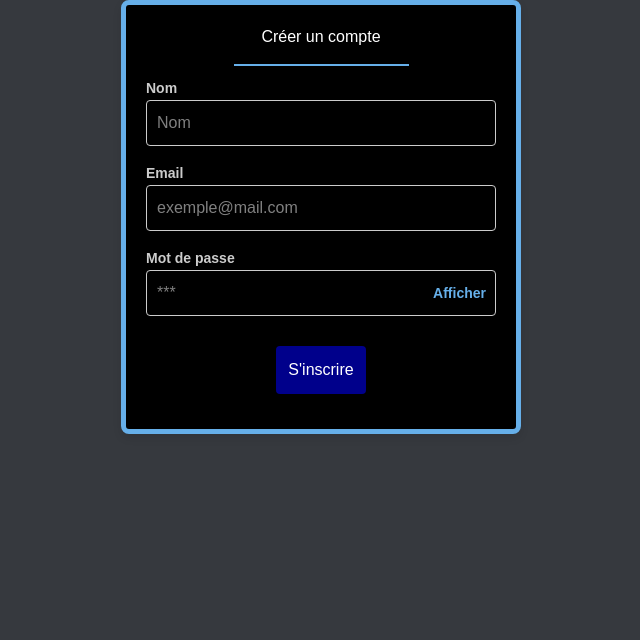
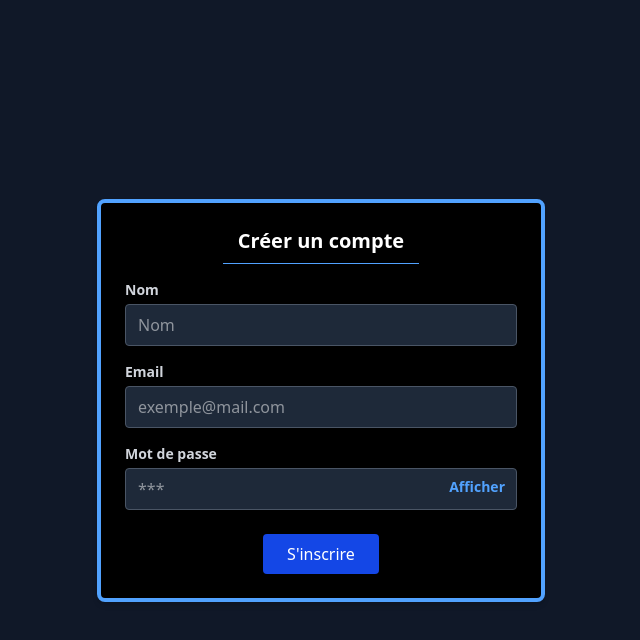
Before and after one commit to swandrn/lesha, a React (Vite) app in the folder client/: page /register in a window 1280 px wide. Shown: the top 640 px of the page, without its empty margins (319-959 px from the left). Built offline with nearby package versions, Linux system fonts and the light colour scheme.

Commit message:
style: switch from css to tailwind

```diff
--- a/client/src/components/EditAccount.tsx
+++ b/client/src/components/EditAccount.tsx
@@ -1,32 +1,31 @@
-import { useState } from 'react';
-import '../styles/EditAccount.css';
+import { useState } from "react";
 
 function EditAccount() {
-    const [displayName, setDisplayName] = useState('');
-    const [username, setUsername] = useState('');
-    const [email, setEmail] = useState('');
-    const [password, setPassword] = useState('');
+  const [displayName, setDisplayName] = useState("");
+  const [username, setUsername] = useState("");
+  const [email, setEmail] = useState("");
+  const [password, setPassword] = useState("");
   const [showPassword, setShowPassword] = useState(false);
-    const [error, setError] = useState<string>('');
+  const [error, setError] = useState<string>("");
 
   const handleSubmit = (e: React.FormEvent) => {
     e.preventDefault();
 
     if (!username || !email || !password) {
-            setError('Tous les champs sont obligatoires.');
+      setError("Tous les champs sont obligatoires.");
       return;
     }
 
     const emailPattern = /^[^\s@]+@[^\s@]+\.[^\s@]+$/;
     if (!emailPattern.test(email)) {
-            setError('Veuillez entrer un email valide.');
+      setError("Veuillez entrer un email valide.");
       return;
     }
 
-        console.log('Nom d\'affichage:', displayName);
-        console.log('Nom d\'utilisateur:', username);
-        console.log('Email:', email);
-        console.log('Mot de passe:', password);
+    console.log("Nom d'affichage:", displayName);
+    console.log("Nom d'utilisateur:", username);
+    console.log("Email:", email);
+    console.log("Mot de passe:", password);
   };
 
   const togglePasswordVisibility = () => {
@@ -34,28 +33,44 @@ function EditAccount() {
   };
 
   return (
-        <form onSubmit={handleSubmit} className="auth-form">
-            <center>
-                <div className="title-container">
-                    <h2>Modifier le compte</h2>
+    <div className="flex items-center justify-center min-h-screen bg-gray-900 text-white">
+      <form
+        onSubmit={handleSubmit}
+        className="w-full max-w-md p-6 bg-black border-4 border-blue-400 rounded-lg shadow-md"
+      >
+        <div className="text-center">
+          <h2 className="text-xl font-bold">Modifier le compte</h2>
+          <hr className="w-1/2 mx-auto mt-2 border-blue-400" />
         </div>
-                <hr className="title-line" />
-            </center>
 
-            {error && <div className="error-message">{error}</div>}
+        {error && (
+          <div className="mt-4 text-center text-red-500 text-sm">{error}</div>
+        )}
 
-            <div>
-                <label htmlFor="displayName">Nom d'affichage</label>
+        <div className="mt-4">
+          <label
+            htmlFor="displayName"
+            className="block text-sm font-bold text-gray-300"
+          >
+            Nom d'affichage
+          </label>
           <input
             id="displayName"
             type="text"
             placeholder="Nom d'affichage"
             value={displayName}
             onChange={(e) => setDisplayName(e.target.value)}
+            className="w-full px-3 py-2 mt-1 text-white bg-gray-800 border border-gray-600 rounded focus:outline-none focus:border-blue-400"
           />
         </div>
-            <div>
-                <label htmlFor="username">Nom d'utilisateur</label>
+
+        <div className="mt-4">
+          <label
+            htmlFor="username"
+            className="block text-sm font-bold text-gray-300"
+          >
+            Nom d'utilisateur
+          </label>
           <input
             id="username"
             type="text"
@@ -63,10 +78,17 @@ function EditAccount() {
             value={username}
             onChange={(e) => setUsername(e.target.value)}
             required
+            className="w-full px-3 py-2 mt-1 text-white bg-gray-800 border border-gray-600 rounded focus:outline-none focus:border-blue-400"
           />
         </div>
-            <div>
-                <label htmlFor="email">Email</label>
+
+        <div className="mt-4">
+          <label
+            htmlFor="email"
+            className="block text-sm font-bold text-gray-300"
+          >
+            Email
+          </label>
           <input
             id="email"
             type="email"
@@ -74,28 +96,46 @@ function EditAccount() {
             value={email}
             onChange={(e) => setEmail(e.target.value)}
             required
+            className="w-full px-3 py-2 mt-1 text-white bg-gray-800 border border-gray-600 rounded focus:outline-none focus:border-blue-400"
           />
         </div>
-            <div>
-                <label htmlFor="password">Mot de passe</label>
-                <div className="password-container">
+
+        <div className="mt-4">
+          <label
+            htmlFor="password"
+            className="block text-sm font-bold text-gray-300"
+          >
+            Mot de passe
+          </label>
+          <div className="relative">
             <input
               id="password"
-                        type={showPassword ? 'text' : 'password'}
+              type={showPassword ? "text" : "password"}
               placeholder="Nouveau mot de passe"
               value={password}
               onChange={(e) => setPassword(e.target.value)}
               required
+              className="w-full px-3 py-2 mt-1 text-white bg-gray-800 border border-gray-600 rounded focus:outline-none focus:border-blue-400"
             />
-                    <button type="button" onClick={togglePasswordVisibility} className="password-toggle-btn">
-                        {showPassword ? 'Cacher' : 'Afficher'}
+            <button
+              type="button"
+              onClick={togglePasswordVisibility}
+              className="absolute right-3 top-1/2 transform -translate-y-1/2 text-blue-400 text-sm font-bold focus:outline-none"
+            >
+              {showPassword ? "Cacher" : "Afficher"}
             </button>
           </div>
         </div>
-            <div>
-                <input type="submit" value="Sauvegarder les modifications" />
+
+        <div className="mt-6 flex justify-center">
+          <input
+            type="submit"
+            value="Sauvegarder les modifications"
+            className="px-6 py-2 text-white bg-blue-700 rounded cursor-pointer hover:bg-blue-400 transition"
+          />
         </div>
       </form>
+    </div>
   );
 }
 
--- a/client/src/components/Login.tsx
+++ b/client/src/components/Login.tsx
@@ -1,5 +1,4 @@
 import { useState } from "react";
-import "../styles/Auth.css";
 import axios from "axios";
 import { useNavigate } from "react-router-dom";
 
@@ -30,7 +29,7 @@ function Login() {
         },
         (error) => {
           return Promise.reject(error);
-        }
+        },
       );
       const res = await axios.post("http://localhost:8080/login", {
         email,
@@ -48,33 +47,74 @@ function Login() {
   };
 
   return (
-    <form onSubmit={handleSubmit} className="auth-form">
-      <center>
-        <div className="title-container">
-          <h2>Authentification</h2>
+    <div className="flex items-center justify-center min-h-screen bg-gray-900 text-white">
+      <form
+        onSubmit={handleSubmit}
+        className="w-full max-w-md p-6 bg-black border-4 border-blue-400 rounded-lg shadow-md"
+      >
+        <div className="text-center">
+          <h2 className="text-xl font-bold">Authentification</h2>
+          <hr className="w-1/2 mx-auto mt-2 border-blue-400" />
         </div>
-        <hr className="title-line" />
-      </center>
 
-      {error && <div className="error-message">{error}</div>}
+        {error && (
+          <div className="mt-4 text-center text-red-500 text-sm">{error}</div>
+        )}
 
-      <div>
-        <label htmlFor="email">Email</label>
-        <input id="email" type="email" placeholder="Email" value={email} onChange={(e) => setEmail(e.target.value)} required />
+        <div className="mt-4">
+          <label
+            htmlFor="email"
+            className="block text-sm font-bold text-gray-300"
+          >
+            Email
+          </label>
+          <input
+            id="email"
+            type="email"
+            placeholder="Email"
+            value={email}
+            onChange={(e) => setEmail(e.target.value)}
+            required
+            className="w-full px-3 py-2 mt-1 text-white bg-gray-800 border border-gray-600 rounded focus:outline-none focus:border-blue-400"
+          />
         </div>
-      <div>
-        <label htmlFor="password">Mot de passe</label>
-        <div className="password-container">
-          <input id="password" type={showPassword ? "text" : "password"} placeholder="********" value={password} onChange={(e) => setPassword(e.target.value)} required />
-          <button type="button" onClick={togglePasswordVisibility} className="password-toggle-btn">
+
+        <div className="mt-4">
+          <label
+            htmlFor="password"
+            className="block text-sm font-bold text-gray-300"
+          >
+            Mot de passe
+          </label>
+          <div className="relative">
+            <input
+              id="password"
+              type={showPassword ? "text" : "password"}
+              placeholder="********"
+              value={password}
+              onChange={(e) => setPassword(e.target.value)}
+              required
+              className="w-full px-3 py-2 mt-1 text-white bg-gray-800 border border-gray-600 rounded focus:outline-none focus:border-blue-400"
+            />
+            <button
+              type="button"
+              onClick={togglePasswordVisibility}
+              className="absolute right-3 top-1/2 transform -translate-y-1/2 text-blue-400 text-sm font-bold focus:outline-none"
+            >
               {showPassword ? "Cacher" : "Afficher"}
             </button>
           </div>
         </div>
-      <div>
-        <input type="submit" value="Se connecter" />
+
+        <div className="mt-6 flex justify-center">
+          <input
+            type="submit"
+            value="Se connecter"
+            className="px-6 py-2 text-white bg-blue-700 rounded cursor-pointer hover:bg-blue-400 transition"
+          />
         </div>
       </form>
+    </div>
   );
 }
 
--- a/client/src/components/Register.tsx
+++ b/client/src/components/Register.tsx
@@ -1,41 +1,44 @@
-import { useState } from 'react';
-import '../styles/Register.css';
-import axios from 'axios';
-import { useNavigate } from 'react-router-dom';
+import { useState } from "react";
+import axios from "axios";
+import { useNavigate } from "react-router-dom";
 
 function Register() {
-    const [name, setName] = useState('');
-    const [email, setEmail] = useState('');
-    const [password, setPassword] = useState('');
+  const [name, setName] = useState("");
+  const [email, setEmail] = useState("");
+  const [password, setPassword] = useState("");
   const [showPassword, setShowPassword] = useState(false);
-    const [error, setError] = useState<string>('');
+  const [error, setError] = useState<string>("");
   const navigate = useNavigate();
+
   const handleSubmit = async (e: React.FormEvent) => {
     e.preventDefault();
 
     if (!name || !email || !password) {
-            setError('Tous les champs sont obligatoires.');
+      setError("Tous les champs sont obligatoires.");
       return;
     }
 
-        setError('');
-        console.log('Nom:', name);
-        console.log('Email:', email);
-        console.log('Mot de passe:', password);
-        await axios.post('http://localhost:8080/register', {
+    setError("");
+    console.log("Nom:", name);
+    console.log("Email:", email);
+    console.log("Mot de passe:", password);
+
+    try {
+      const res = await axios.post("http://localhost:8080/register", {
         name,
         email,
-            password
-        }).then((res) => {
-            console.log('response', res);
+        password,
+      });
+
+      console.log("response", res);
       if (res.status === 200) {
-                console.log('redirecting to login');
-                navigate('/login');
+        console.log("redirecting to login");
+        navigate("/login");
       }
-        }).catch((err) => {
-            console.log('error', err.response.data.message);
-            setError(err.response.data.message);
-        });
+    } catch (err) {
+      console.log("error", err.response?.data?.message);
+      setError(err.response?.data?.message || "Une erreur est survenue.");
+    }
   };
 
   const togglePasswordVisibility = () => {
@@ -43,18 +46,27 @@ function Register() {
   };
 
   return (
-        <form onSubmit={handleSubmit} className="auth-form">
-            <center>
-                <div className="title-container">
-                    <h2>Créer un compte</h2>
+    <div className="flex items-center justify-center min-h-screen bg-gray-900 text-white">
+      <form
+        onSubmit={handleSubmit}
+        className="w-full max-w-md p-6 bg-black border-4 border-blue-400 rounded-lg shadow-md max-h-[80vh] overflow-y-auto"
+      >
+        <div className="text-center">
+          <h2 className="text-xl font-bold">Créer un compte</h2>
+          <hr className="w-1/2 mx-auto mt-2 border-blue-400" />
         </div>
-                <hr className="title-line" />
-            </center>
 
-            {error && <div className="error-message">{error}</div>}
+        {error && (
+          <div className="mt-4 text-center text-red-500 text-sm">{error}</div>
+        )}
 
-            <div>
-                <label htmlFor="username">Nom</label>
+        <div className="mt-4">
+          <label
+            htmlFor="username"
+            className="block text-sm font-bold text-gray-300"
+          >
+            Nom
+          </label>
           <input
             id="username"
             type="text"
@@ -62,10 +74,17 @@ function Register() {
             value={name}
             onChange={(e) => setName(e.target.value)}
             required
+            className="w-full px-3 py-2 mt-1 text-white bg-gray-800 border border-gray-600 rounded focus:outline-none focus:border-blue-400"
           />
         </div>
-            <div>
-                <label htmlFor="email">Email</label>
+
+        <div className="mt-4">
+          <label
+            htmlFor="email"
+            className="block text-sm font-bold text-gray-300"
+          >
+            Email
+          </label>
           <input
             id="email"
             type="email"
@@ -73,28 +92,46 @@ function Register() {
             value={email}
             onChange={(e) => setEmail(e.target.value)}
             required
+            className="w-full px-3 py-2 mt-1 text-white bg-gray-800 border border-gray-600 rounded focus:outline-none focus:border-blue-400"
           />
         </div>
-            <div>
-                <label htmlFor="password">Mot de passe</label>
-                <div className="password-container">
+
+        <div className="mt-4">
+          <label
+            htmlFor="password"
+            className="block text-sm font-bold text-gray-300"
+          >
+            Mot de passe
+          </label>
+          <div className="relative">
             <input
               id="password"
-                        type={showPassword ? 'text' : 'password'}
+              type={showPassword ? "text" : "password"}
               placeholder="***"
               value={password}
               onChange={(e) => setPassword(e.target.value)}
               required
+              className="w-full px-3 py-2 mt-1 text-white bg-gray-800 border border-gray-600 rounded focus:outline-none focus:border-blue-400"
             />
-                    <button type="button" onClick={togglePasswordVisibility} className="password-toggle-btn">
-                        {showPassword ? 'Cacher' : 'Afficher'}
+            <button
+              type="button"
+              onClick={togglePasswordVisibility}
+              className="absolute right-3 top-1/2 transform -translate-y-1/2 text-blue-400 text-sm font-bold focus:outline-none"
+            >
+              {showPassword ? "Cacher" : "Afficher"}
             </button>
           </div>
         </div>
-            <div>
-                <input type="submit" value="S'inscrire" />
+
+        <div className="mt-6 flex justify-center">
+          <input
+            type="submit"
+            value="S'inscrire"
+            className="px-6 py-2 text-white bg-blue-700 rounded cursor-pointer hover:bg-blue-400 transition"
+          />
         </div>
       </form>
+    </div>
   );
 }
 
--- a/client/src/styles/Auth.css
+++ /dev/null
@@ -1,112 +0,0 @@
-@import "tailwindcss";
-
-body {
-    background-color: #36393e;
-    color: white;
-    font-family: Arial, sans-serif;
-}
-
-.auth-form {
-    max-width: 400px;
-    margin: 0 auto;
-    padding: 20px;
-    border-color: #66afe9;
-    border-width: 5px;
-    background-color: #000000;
-    border-radius: 8px;
-    box-shadow: 0 4px 8px rgba(0, 0, 0, 0.1);
-    display: flex;
-    flex-direction: column;
-}
-
-.auth-form div {
-    margin-bottom: 15px;
-}
-
-.auth-form label {
-    font-size: 14px;
-    font-weight: bold;
-    margin-bottom: 5px;
-    color: #ccc;
-}
-
-.auth-form input[type="text"],
-.auth-form input[type="password"] {
-    width: 100%;
-    padding: 10px;
-    font-size: 16px;
-    border: 1px solid #ccc;
-    color: white;
-    border-radius: 4px;
-    box-sizing: border-box;
-}
-
-.auth-form div:last-child {
-    display: flex;
-    justify-content: center;
-}
-
-.auth-form input[type="submit"] {
-    background-color: darkblue;
-    color: white;
-    padding: 12px;
-    font-size: 16px;
-    border: none;
-    border-radius: 4px;
-    cursor: pointer;
-    transition: background-color 0.3s;
-    width: auto;
-}
-
-.auth-form input[type="submit"]:hover {
-    background-color: #66afe9;
-}
-
-.auth-form input:focus {
-    outline: none;
-    border-color: #66afe9;
-}
-
-.auth-form input[type="submit"]:active {
-    background-color: #66afe9;
-}
-
-.error-message {
-    color: red;
-    font-size: 14px;
-    margin-bottom: 10px;
-    text-align: center;
-}
-
-.title-container {
-    text-align: center;
-    margin-bottom: 20px;
-}
-
-.title-line {
-    width: 50%;
-    margin: 10px auto;
-    border: 0;
-    border-top: 2px solid #66afe9;
-}
-
-.password-container {
-    position: relative;
-}
-
-.password-toggle-btn {
-    position: absolute;
-    right: 10px;
-    top: 50%;
-    transform: translateY(-50%);
-    background: none;
-    border: none;
-    color: #66afe9;
-    cursor: pointer;
-    font-size: 14px;
-    font-weight: bold;
-}
-
-.password-toggle-btn:focus {
-    outline: none;
-}
--- a/client/src/styles/EditAccount.css
+++ /dev/null
@@ -1,113 +0,0 @@
-@import "tailwindcss";
-
-body {
-    background-color: #36393e;
-    color: white;
-    font-family: Arial, sans-serif;
-}
-
-.auth-form {
-    max-width: 400px;
-    margin: 0 auto;
-    padding: 20px;
-    border-color: #66afe9;
-    border-width: 5px;
-    background-color: #000000;
-    border-radius: 8px;
-    box-shadow: 0 4px 8px rgba(0, 0, 0, 0.1);
-    display: flex;
-    flex-direction: column;
-}
-
-.auth-form div {
-    margin-bottom: 15px;
-}
-
-.auth-form label {
-    font-size: 14px;
-    font-weight: bold;
-    margin-bottom: 5px;
-    color: #ccc;
-}
-
-.auth-form input[type="text"],
-.auth-form input[type="email"],
-.auth-form input[type="password"] {
-    width: 100%;
-    padding: 10px;
-    font-size: 16px;
-    border: 1px solid #ccc;
-    color: white;
-    border-radius: 4px;
-    box-sizing: border-box;
-}
-
-.auth-form div:last-child {
-    display: flex;
-    justify-content: center;
-}
-
-.auth-form input[type="submit"] {
-    background-color: darkblue;
-    color: white;
-    padding: 12px;
-    font-size: 16px;
-    border: none;
-    border-radius: 4px;
-    cursor: pointer;
-    transition: background-color 0.3s;
-    width: auto;
-}
-
-.auth-form input[type="submit"]:hover {
-    background-color: #66afe9;
-}
-
-.auth-form input:focus {
-    outline: none;
-    border-color: #66afe9;
-}
-
-.auth-form input[type="submit"]:active {
-    background-color: #66afe9;
-}
-
-.error-message {
-    color: red;
-    font-size: 14px;
-    margin-bottom: 10px;
-    text-align: center;
-}
-
-.title-container {
-    text-align: center;
-    margin-bottom: 20px;
-}
-
-.title-line {
-    width: 50%;
-    margin: 10px auto;
-    border: 0;
-    border-top: 2px solid #66afe9;
-}
-
-.password-container {
-    position: relative;
-}
-
-.password-toggle-btn {
-    position: absolute;
-    right: 10px;
-    top: 50%;
-    transform: translateY(-50%);
-    background: none;
-    border: none;
-    color: #66afe9;
-    cursor: pointer;
-    font-size: 14px;
-    font-weight: bold;
-}
-
-.password-toggle-btn:focus {
-    outline: none;
-}
--- a/client/src/styles/Register.css
+++ /dev/null
@@ -1,117 +0,0 @@
-@import "tailwindcss";
-
-body {
-    background-color: #36393e;
-    color: white;
-    font-family: Arial, sans-serif;
-}
-
-.auth-form {
-    max-width: 400px;
-    width: 100%;
-    margin: 0 auto;
-    padding: 20px;
-    border-color: #66afe9;
-    border-width: 5px;
-    background-color: #000000;
-    border-radius: 8px;
-    box-shadow: 0 4px 8px rgba(0, 0, 0, 0.1);
-    display: flex;
-    flex-direction: column;
-    max-height: 80vh; /* Limite la hauteur à 80% de la fenêtre */
-    overflow-y: auto; /* Permet au contenu de défiler si trop grand */
-}
-
-
-.auth-form div {
-    margin-bottom: 15px;
-}
-
-.auth-form label {
-    font-size: 14px;
-    font-weight: bold;
-    margin-bottom: 5px;
-    color: #ccc;
-}
-
-.auth-form input[type="text"],
-.auth-form input[type="email"],
-.auth-form input[type="password"] {
-    width: 100%;
-    padding: 10px;
-    font-size: 16px;
-    border: 1px solid #ccc;
-    color: white;
-    border-radius: 4px;
-    box-sizing: border-box;
-}
-
-.auth-form div:last-child {
-    display: flex;
-    justify-content: center;
-}
-
-.auth-form input[type="submit"] {
-    background-color: darkblue;
-    color: white;
-    padding: 12px;
-    font-size: 16px;
-    border: none;
-    border-radius: 4px;
-    cursor: pointer;
-    transition: background-color 0.3s;
-    width: auto;
-}
-
-.auth-form input[type="submit"]:hover {
-    background-color: #66afe9;
-}
-
-.auth-form input:focus {
-    outline: none;
-    border-color: #66afe9;
-}
-
-.auth-form input[type="submit"]:active {
-    background-color: #66afe9;
-}
-
-.error-message {
-    color: red;
-    font-size: 14px;
-    margin-bottom: 10px;
-    text-align: center;
-}
-
-.title-container {
-    text-align: center;
-    margin-bottom: 20px;
-}
-
-.title-line {
-    width: 50%;
-    margin: 10px auto;
-    border: 0;
-    border-top: 2px solid #66afe9;
-}
-
-.password-container {
-    position: relative;
-}
-
-.password-toggle-btn {
-    position: absolute;
-    right: 10px;
-    top: 50%;
-    transform: translateY(-50%);
-    background: none;
-    border: none;
-    color: #66afe9;
-    cursor: pointer;
-    font-size: 14px;
-    font-weight: bold;
-}
-
-.password-toggle-btn:focus {
-    outline: none;
-}
```
Lines whose indentation alone changed are shown as unchanged.
